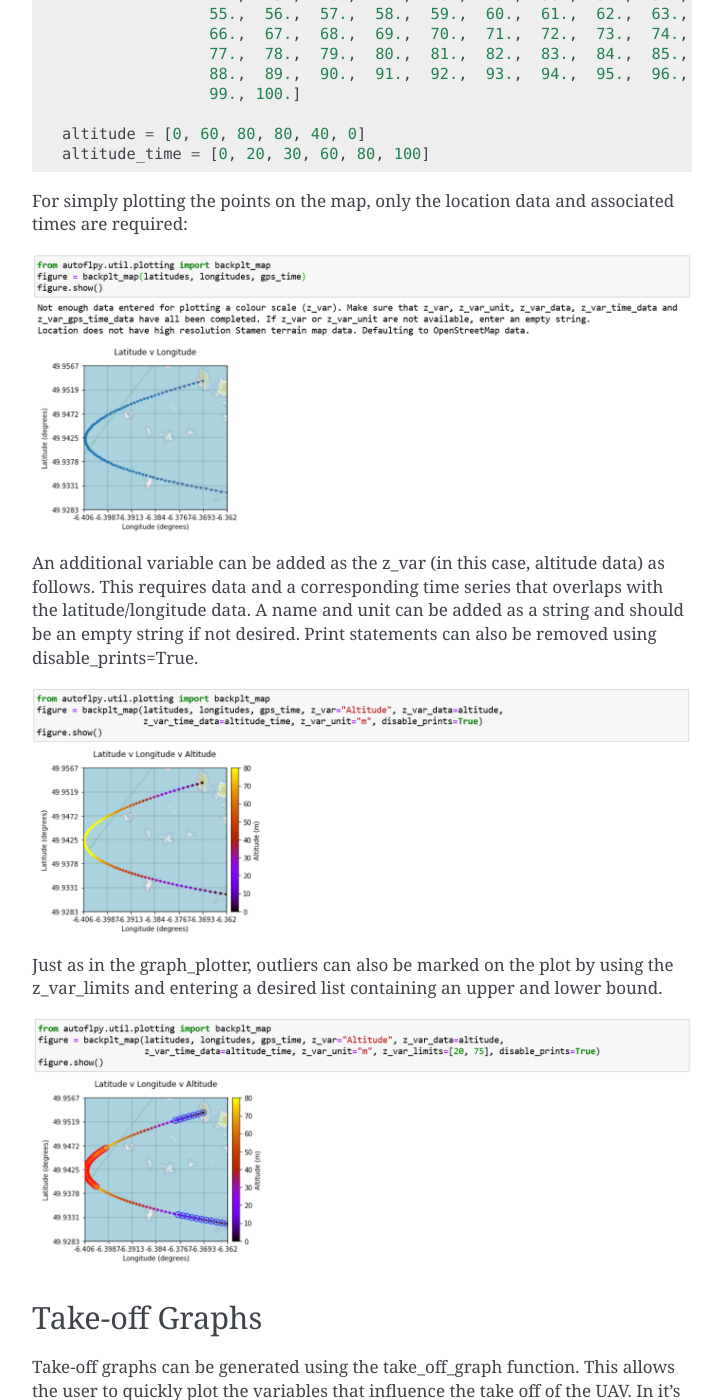
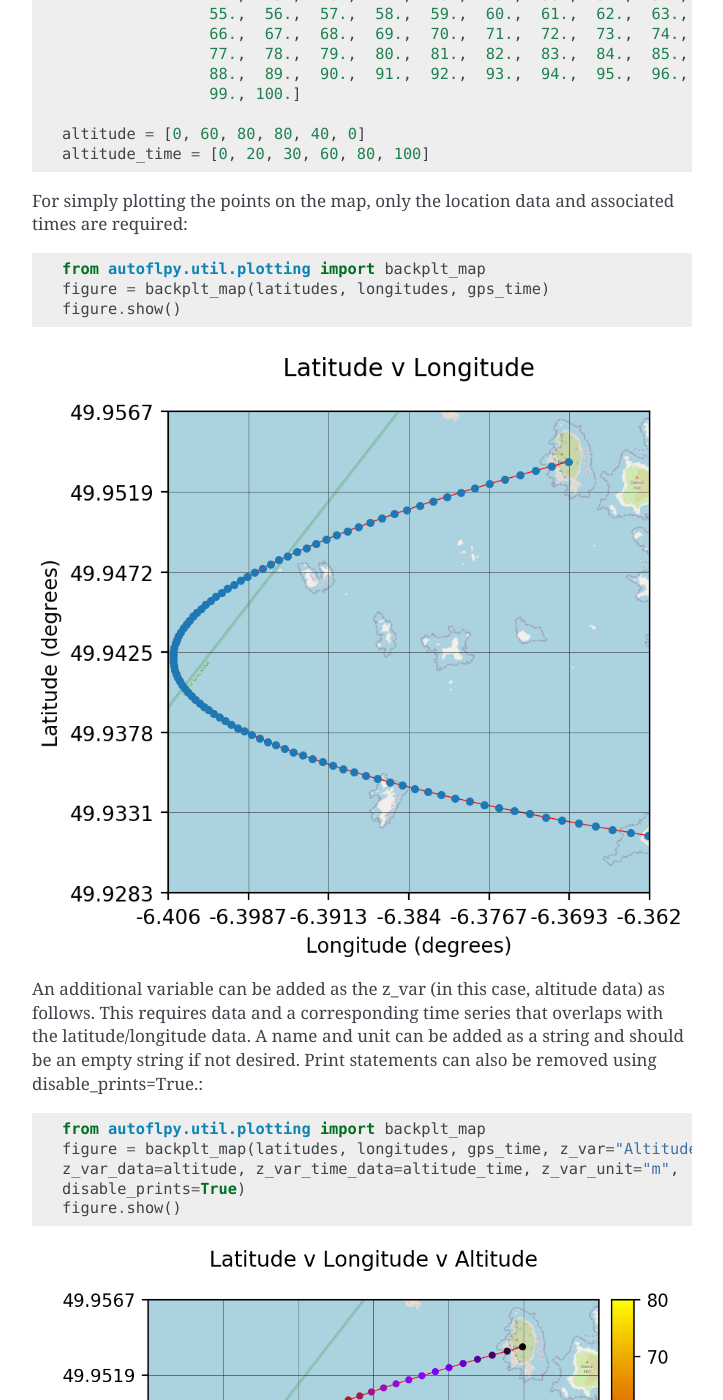
Before and after one commit to AdrianWeishaeupl/AutoFLpy, a Sphinx documentation site: the page built from docs/examples.rst, in a window 1280 px wide and 1400 px high, scrolled down 8355 px. Shown: the whole window, without its empty margins (388-1111 px from the left). Built offline with Sphinx 7.4.7, drawn with Linux system fonts in a browser that asks for light colours; pages that are not in the unit, such as notebooks, are missing from menus; some of the changed text lies outside the part shown.

Commit message:
Code sections added as text 3

```diff
--- a/docs/examples.rst
+++ b/docs/examples.rst
@@ -205,21 +205,37 @@ Sample data::
 
 
 
-For simply plotting the points on the map, only the location data and associated times are required:
+For simply plotting the points on the map, only the location data and associated times are required::
+
+	from autoflpy.util.plotting import backplt_map
+	figure = backplt_map(latitudes, longitudes, gps_time)
+	figure.show()
 
 .. image:: images/Ex_backplt_map1.png
 	:width: 900
 	:align: center
 	:alt: backplt_map use as a stand alone function.
 
-An additional variable can be added as the z_var (in this case, altitude data) as follows. This requires data and a corresponding time series that overlaps with the latitude/longitude data. A name and unit can be added as a string and should be an empty string if not desired. Print statements can also be removed using disable_prints=True.
+An additional variable can be added as the z_var (in this case, altitude data) as follows. This requires data and a corresponding time series that overlaps with the latitude/longitude data. A name and unit can be added as a string and should be an empty string if not desired. Print statements can also be removed using disable_prints=True.::
+
+	from autoflpy.util.plotting import backplt_map
+	figure = backplt_map(latitudes, longitudes, gps_time, z_var="Altitude",
+	z_var_data=altitude, z_var_time_data=altitude_time, z_var_unit="m",
+	disable_prints=True)
+	figure.show()
 
 .. image:: images/Ex_backplt_map2.png
 	:width: 900
 	:align: center
 	:alt: backplt_map use as a stand alone function with altitude data.
 
-Just as in the graph_plotter, outliers can also be marked on the plot by using the z_var_limits and entering a desired list containing an upper and lower bound.
+Just as in the graph_plotter, outliers can also be marked on the plot by using the z_var_limits and entering a desired list containing an upper and lower bound.::
+
+	from autoflpy.util.plotting import backplt_map
+	figure = backplt_map(latitudes, longitudes, gps_time, z_var="Altitude",
+	z_var_data=altitude, z_var_time_data=altitude_time, z_var_unit="m",
+	z_var_limits=[20, 75], disable_prints=True)
+	figure.show()
 
 .. image:: images/Ex_backplt_map3.png
 	:width: 900
@@ -255,7 +273,12 @@ AutoFLpy allows for the user to compare multiple flights in the same Jupyter Not
 
 Variables are entered into the plotting functions as usual and plotted for both sets of data if present. Some functionality is reduced including the automated take-off detection (reverted to manual only) and plotting the arm data when plotting multiple flights simultaneously.
 
-To aid with the lining up of data, the time_x_offset argument can be added to the plot to allow the user to shift the data along the time axis. It should only be used in the first figure to be plotted and, as it directly edits the imported data, all subsequent figures will be plotted with the new data. This argument takes one number for each flight being plotted and subtracts this from the time data:
+To aid with the lining up of data, the time_x_offset argument can be added to the plot to allow the user to shift the data along the time axis. It should only be used in the first figure to be plotted and, as it directly edits the imported data, all subsequent figures will be plotted with the new data. This argument takes one number for each flight being plotted and subtracts this from the time data::
+
+	x_limits=["x_min", "x_max"]
+	y_limits=["y_min", "y_max"]
+	graph_plotter([["y", "altitude", "gps"], ["x", "time", "gps"]],
+	values_list, x_limits, y_limits, marker_list, time_x_offset=[-32.5, -187.5])
 
 .. image:: images/Ex_time_x_offset.png
 	:width: 900
```
Also changed, not shown: other parts of docs/examples.rst (+3 -1 lines), docs/images/Ex_backplt_map1.png, docs/images/Ex_backplt_map2.png, docs/images/Ex_backplt_map3.png, docs/images/Ex_take_off.png, docs/images/Ex_time_x_offset.png.
